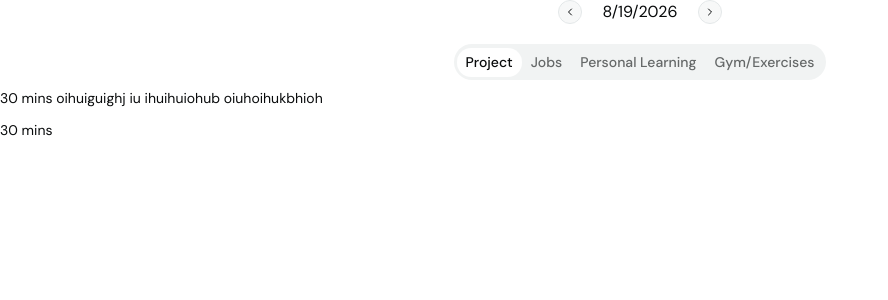
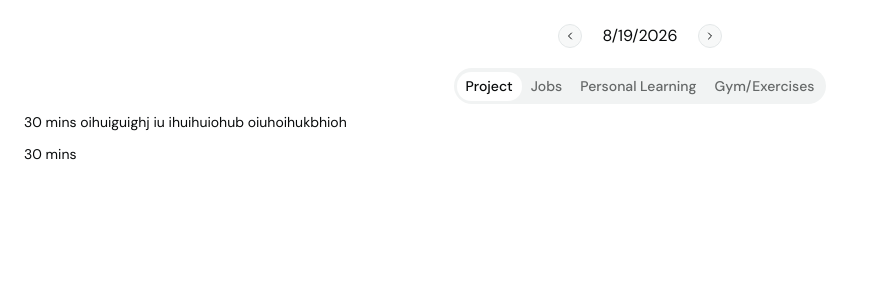
Before and after one commit to shzali/Anchor, a Next.js app: page / in a window 1280 px wide. Shown: the top 300 px of the page, without its empty margins (0-888 px from the left). Built offline with nearby package versions, Linux system fonts and the light colour scheme.

Commit message:
changes to layout

```diff
--- a/app/layout.tsx
+++ b/app/layout.tsx
@@ -3,6 +3,7 @@ import { Geist, Geist_Mono, DM_Sans, Outfit } from "next/font/google"
 import "./globals.css"
 import { ThemeProvider } from "@/components/theme-provider"
 import { cn } from "@/lib/utils"
+import type { Viewport } from "next"
 
 const outfitHeading = Outfit({ subsets: ["latin"], variable: "--font-heading" })
 
@@ -36,3 +37,8 @@ export default function RootLayout({
     </html>
   )
 }
+
+export const viewport: Viewport = {
+  width: "device-width",
+  initialScale: 1,
+}
--- a/app/page.tsx
+++ b/app/page.tsx
@@ -88,7 +88,7 @@ const Home = () => {
   const categories = ["Project", "Jobs", "Exercises", "Learning"]
 
   return (
-    <div className="flex min-h-screen flex-col items-stretch gap-5">
+    <div className="flex min-h-screen w-full flex-col gap-5 p-6">
       <div className="flex w-full items-center justify-center gap-5">
         <Button
           variant="outline"
@@ -113,13 +113,15 @@ const Home = () => {
         </Button>
       </div>
       <Tabs defaultValue="Project" className="w-full">
-        <TabsList className="mx-auto w-fit">
+        <div className="flex w-full justify-center overflow-x-auto">
+          <TabsList className="shrink-0">
             {planner.map((category) => (
               <TabsTrigger key={category.id} value={category.name}>
                 {category.name}
               </TabsTrigger>
             ))}
           </TabsList>
+        </div>
         {planner.map((category) => (
           <TabsContent key={category.id} value={category.name}>
             <div className="flex flex-col items-stretch gap-3">
```
Lines whose indentation alone changed are shown as unchanged.
